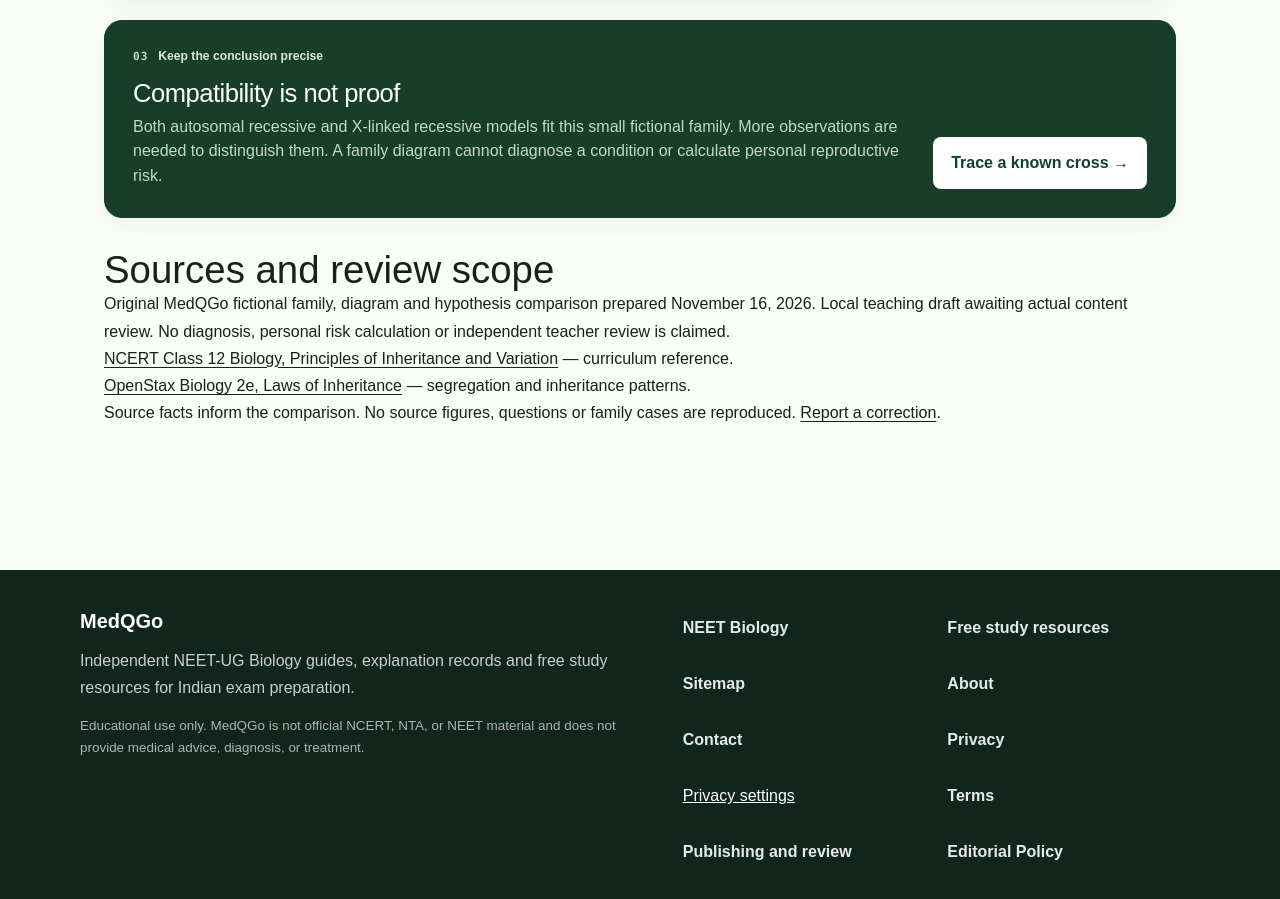
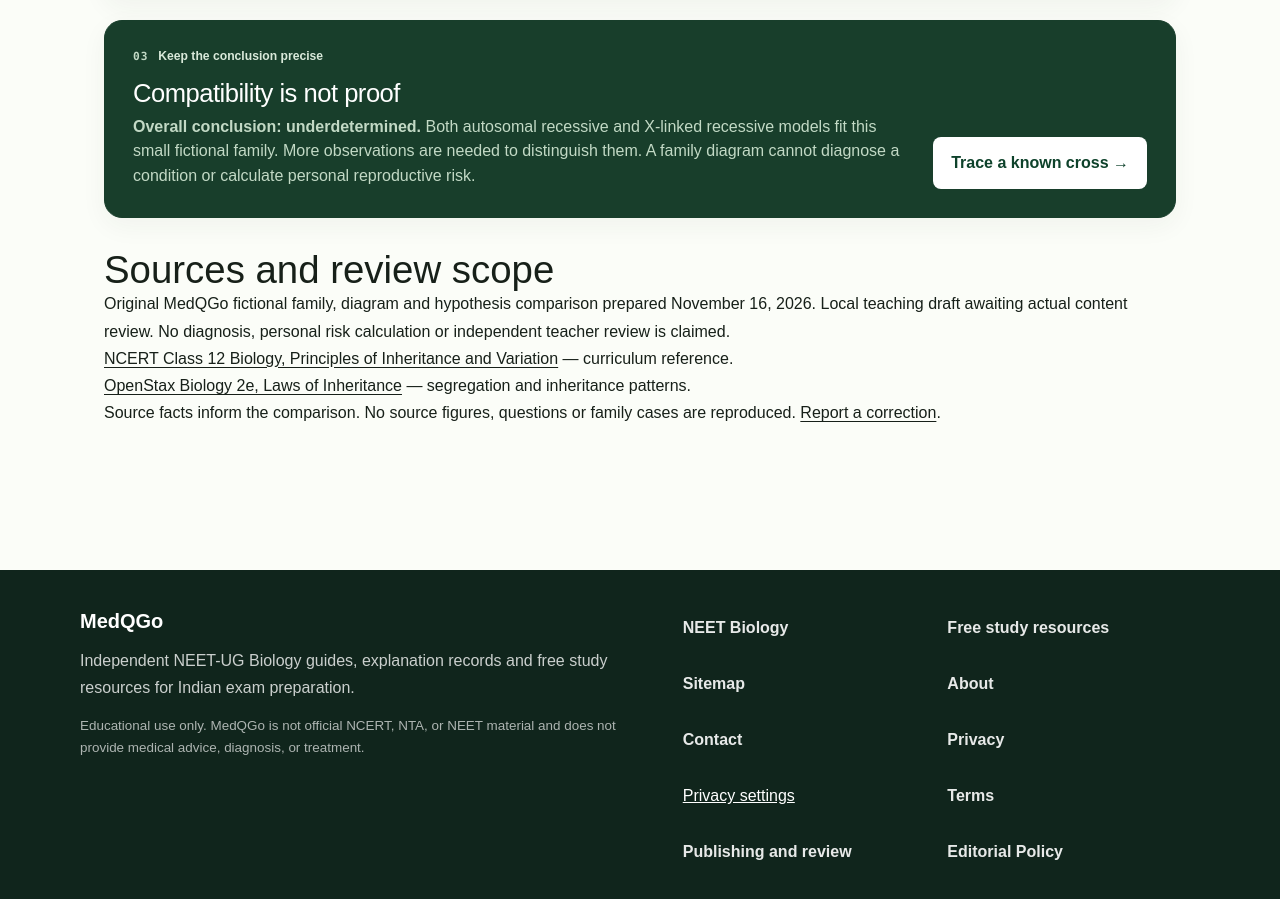
Before and after one commit to lliuzinan/neetTk, a Next.js app: page /neet-ug/biology/tools/pedigree-analysis in a window 1280 px wide. Shown: the part 1625-2524 px from the top of the page. Built offline with nearby package versions, Linux system fonts and the light colour scheme; no server answers.

Commit message:
State underdetermined pedigree conclusion

```diff
--- a/components/PedigreeAnalyzer.tsx
+++ b/components/PedigreeAnalyzer.tsx
@@ -28,6 +28,6 @@ export function PedigreeAnalyzer() {
       <div className={styles.patterns}>{patterns.map(pattern=><button key={pattern.id} className={selected===pattern.id?styles.selected:undefined} aria-pressed={selected===pattern.id} onClick={()=>setSelected(pattern.id)}><span>{pattern.short}</span>{pattern.label}<small>{selected===pattern.id?"Inspecting":"Inspect"} →</small></button>)}</div>
       <article className={`${styles.verdict} ${result.verdict==="contradicted"?styles.contradicted:styles.compatible}`} aria-live="polite"><div className={styles.verdictHeading}><span>{result.verdict === "compatible" ? "✓" : "!"}</span><strong>{patterns.find(p=>p.id===selected)?.label}</strong><b>{result.verdict === "compatible" ? "Compatible" : "Contradicted"}</b></div><p>{result.evidence}</p><div className={styles.next}><small>Next question</small><p>{result.next}</p></div></article>
     </section>
-    <section className={styles.boundary}><div><div className={styles.panelLabel}>03 <span>Keep the conclusion precise</span></div><h2>Compatibility is not proof</h2><p>Both autosomal recessive and X-linked recessive models fit this small fictional family. More observations are needed to distinguish them. A family diagram cannot diagnose a condition or calculate personal reproductive risk.</p></div><Link className="primaryButton" href="/neet-ug/biology/tools/monohybrid-cross">Trace a known cross →</Link></section>
+    <section className={styles.boundary}><div><div className={styles.panelLabel}>03 <span>Keep the conclusion precise</span></div><h2>Compatibility is not proof</h2><p><strong>Overall conclusion: underdetermined.</strong> Both autosomal recessive and X-linked recessive models fit this small fictional family. More observations are needed to distinguish them. A family diagram cannot diagnose a condition or calculate personal reproductive risk.</p></div><Link className="primaryButton" href="/neet-ug/biology/tools/monohybrid-cross">Trace a known cross →</Link></section>
   </div>;
 }
```
